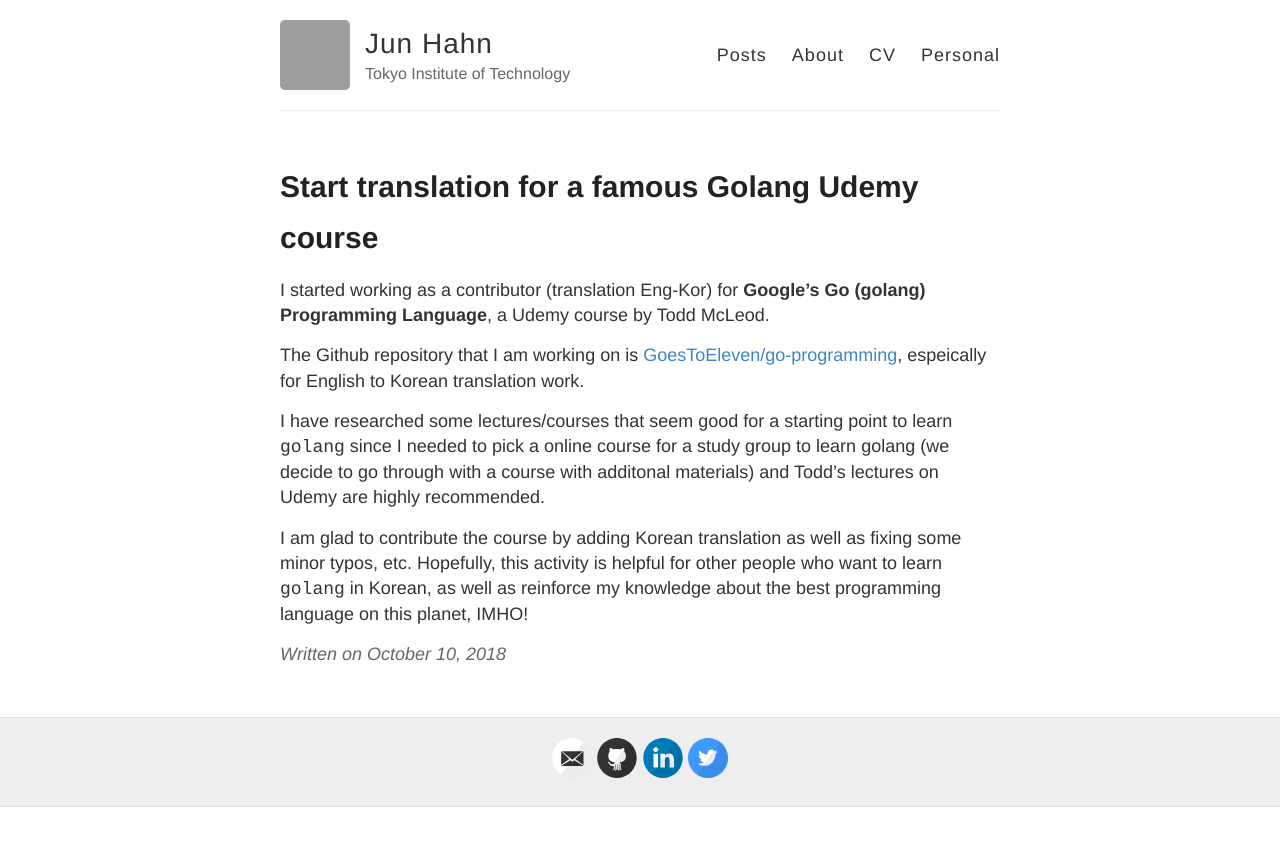
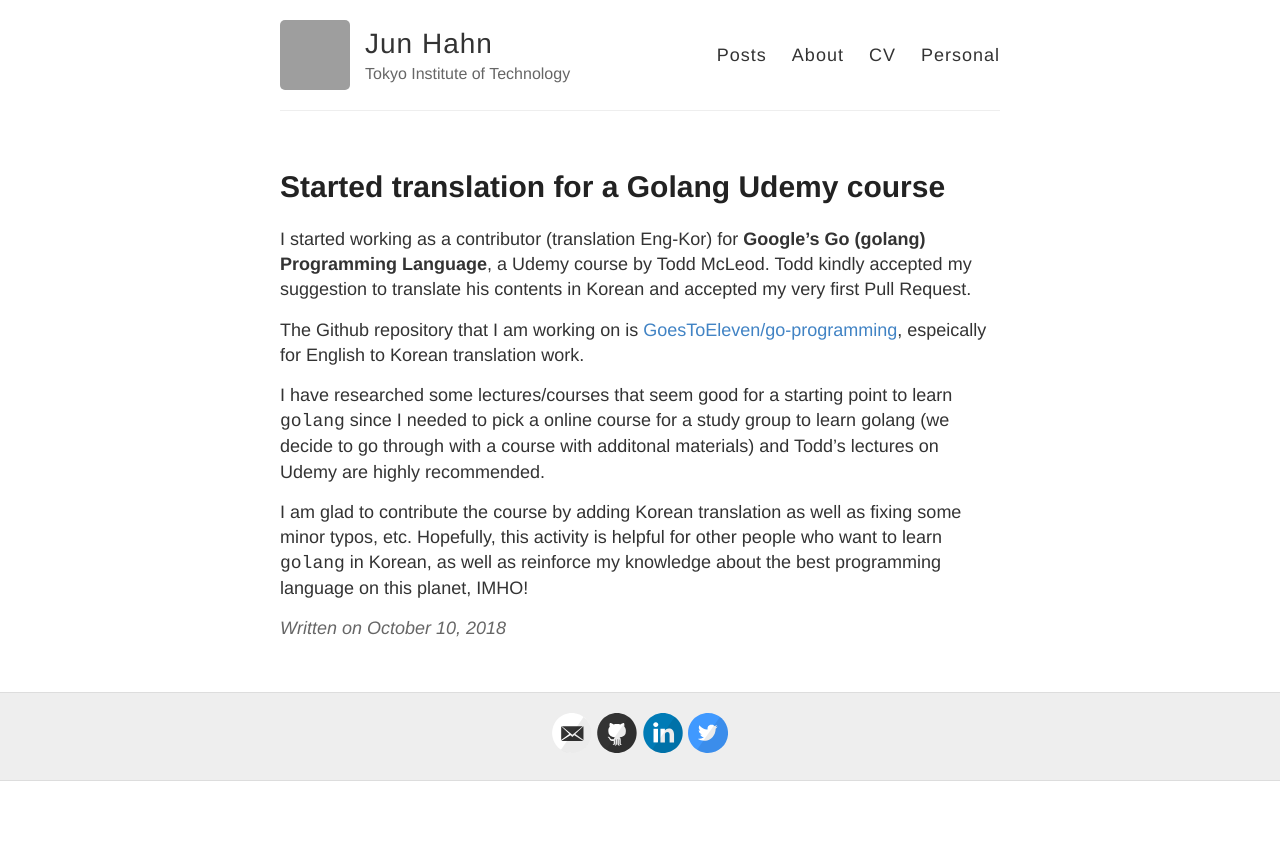
Before and after one commit to TangoEnSkai/tangoenskai.github.io, a Jekyll site: the page built from _posts/2018-10-10-go-programming.md, in a window 1280 px wide. Shown: the top 846 px of the page. Built offline with Jekyll 4.4.1, drawn with Linux system fonts in a browser that asks for light colours; grey boxes are pictures that could not be loaded.

Commit message:
Update the post

```diff
--- a/_posts/2018-10-10-go-programming.md
+++ b/_posts/2018-10-10-go-programming.md
@@ -1,9 +1,9 @@
 ---
 layout: post
-title: Start translation for a famous Golang Udemy course
+title: Started translation for a Golang Udemy course
 ---
 
-I started working as a contributor (translation Eng-Kor) for **Google's Go (golang) Programming Language**, a Udemy course by Todd McLeod.
+I started working as a contributor (translation Eng-Kor) for **Google's Go (golang) Programming Language**, a Udemy course by Todd McLeod. Todd kindly accepted my suggestion to translate his contents in Korean and accepted my very first Pull Request.
 
 The Github repository that I am working on is [GoesToEleven/go-programming](https://github.com/GoesToEleven/go-programming), espeically for English to Korean translation work.
 
```
